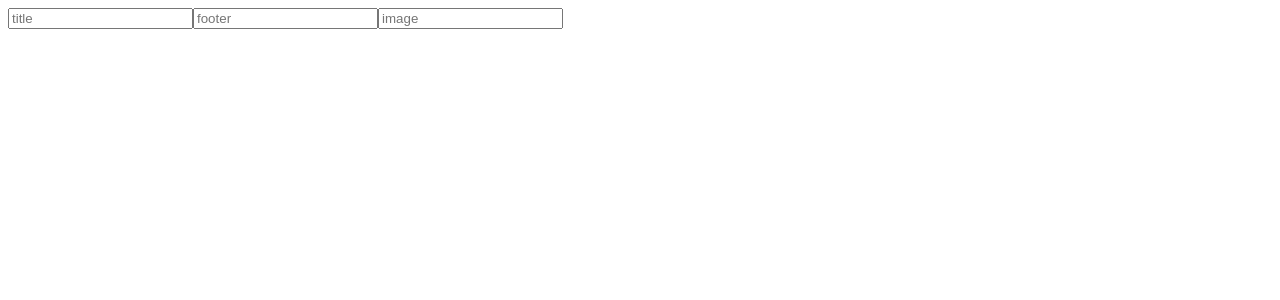
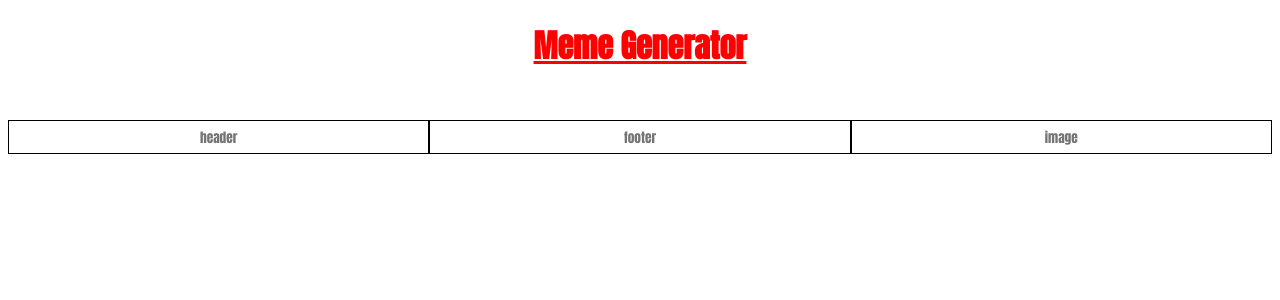
Before and after one commit to marcysilverman/meme-generator, a React app: page / in a window 1280 px wide. Shown: the top 300 px of the page. Built offline with nearby package versions, Linux system fonts and the light colour scheme.

Commit message:
added css but the file saver doesn't take the footer

```diff
--- a/src/components/App.css
+++ b/src/components/App.css
@@ -1,4 +1,5 @@
-h2 {
-  background: black;
-  color: white;
+@import url('https://fonts.googleapis.com/css?family=Anton');
+
+* {
+  font-family: 'Anton', sans-serif;
 }
--- a/src/components/App.js
+++ b/src/components/App.js
@@ -1,6 +1,7 @@
 import React, { PureComponent } from 'react';
 import HeaderDisplay from './HeaderDisplay';
 import ImageForm from './ImageForm';
+import styles from './App.css';
 
 
 export default class App extends PureComponent {
@@ -20,8 +21,8 @@ export default class App extends PureComponent {
     const { text, img, footer } = this.state;
     return (
       <>
-      <HeaderDisplay onChange={this.handleChange} />
-      {img && <ImageForm text={text} footer={footer} img={img}/>}
+      <HeaderDisplay className={styles} onChange={this.handleChange} />
+      {img && <ImageForm text={text} className={styles} footer={footer} img={img}/>}
     </>
     );
   }
--- /dev/null
+++ b/src/components/Header.css
@@ -0,0 +1,26 @@
+@media screen and (min-width: 375px) {
+  h1 {
+    color: red;
+    text-align: center;
+    text-decoration: underline;
+  }
+  .display {
+    margin-top: 50px;
+    display: flex;
+    flex-direction: row;
+  }
+  input {
+    width: 50%;
+    border: 1pt solid black;
+    text-align: center;
+    height: 30px;
+  }
+  input:hover {
+   color: white;
+   background: black;
+  }
+}
+
+@media screen and (min-width: 768px) {
+
+}
--- a/src/components/HeaderDisplay.js
+++ b/src/components/HeaderDisplay.js
@@ -1,12 +1,18 @@
 import React from 'react';
 import propTypes from 'prop-types';
+import styles from './Header.css';
 
 function HeaderDisplay({ text, onChange, img, footer }) {
   return (
     <>
-    <input type="text" name="text" value={text} onChange={onChange} placeholder="title"/>
-    <input type="text" name="footer" value={footer} onChange={onChange} placeholder="footer"/>
-    <input type="url" name="img" value={img} onChange={onChange} placeholder="image" />
+    <header className={styles.header}>
+      <h1>Meme Generator </h1>
+      <div className={styles.display}>
+        <input type="text" name="text" value={text} onChange={onChange} placeholder="header"/>
+        <input type="text" name="footer" value={footer} onChange={onChange} placeholder="footer"/>
+        <input type="url" name="img" value={img} onChange={onChange} placeholder="image" />
+      </div>
+    </header>
     </>
   );
 }
--- /dev/null
+++ b/src/components/ImageForm.css
@@ -0,0 +1,59 @@
+
+@media screen and (min-width: 375px){
+img {
+  height: 50%;
+  width: 90%;
+  display: block;
+  margin-left: auto;
+  margin-right: auto;
+}
+.footer, .title {
+  text-align: center;
+  margin: 0;
+  color: white;
+  letter-spacing: .03em;
+}
+.form {
+  margin-top: 100px;
+  border: 1pt solid black;
+  background: black;
+}
+
+button {
+  margin-top: 50px;
+  display: block;
+  margin-left: auto;
+  margin-right: auto;
+  width: 50%;
+  background: transparent;
+  font-size: 20px;
+  border: 1pt solid black;
+  letter-spacing: .02em;
+}
+}
+@media screen and (min-width: 769px){
+  img {
+  height: 500px;
+  width: 500px;
+  padding: 0;
+  display: block;
+  margin-left: auto;
+  margin-right: auto;
+  border: 1pt solid black;
+  }
+  .form {
+    margin-top: 50px;
+    background: transparent;
+    border: none;
+    background:black;
+    padding: 0;
+  }
+  input:hover {
+    color:white;
+    background: black;
+  }
+  button {
+    display: block;
+    cursor: grabbing;
+  }
+}
--- a/src/components/ImageForm.js
+++ b/src/components/ImageForm.js
@@ -1,7 +1,7 @@
 import React, { PureComponent } from 'react';
 import PropTypes from 'prop-types';
 import fileSaver from 'file-saver';
-import styles from './App.css';
+import styles from './ImageForm.css';
 import domToImage from 'dom-to-image';
 
 export default class ImageForm extends PureComponent {
@@ -25,11 +25,11 @@ export default class ImageForm extends PureComponent {
   render() {
     return (
     <>
-     <div ref={this.imageRef}>
-       <h2 className={styles.h2}> {this.props.text} </h2>
-       <img src={this.props.img}></img>
-       <h2 className={styles.h2}> {this.props.footer} </h2>
-     </div>
+      <div className={styles.form} ref={this.imageRef}>
+        <h2 className={styles.title}> {this.props.text} </h2>
+        <img src={this.props.img}></img>
+        <h2 className={styles.footer}> {this.props.footer} </h2>
+      </div>
     <button onClick={this.saveFile}>Save File</button>
     </>
     );
```
